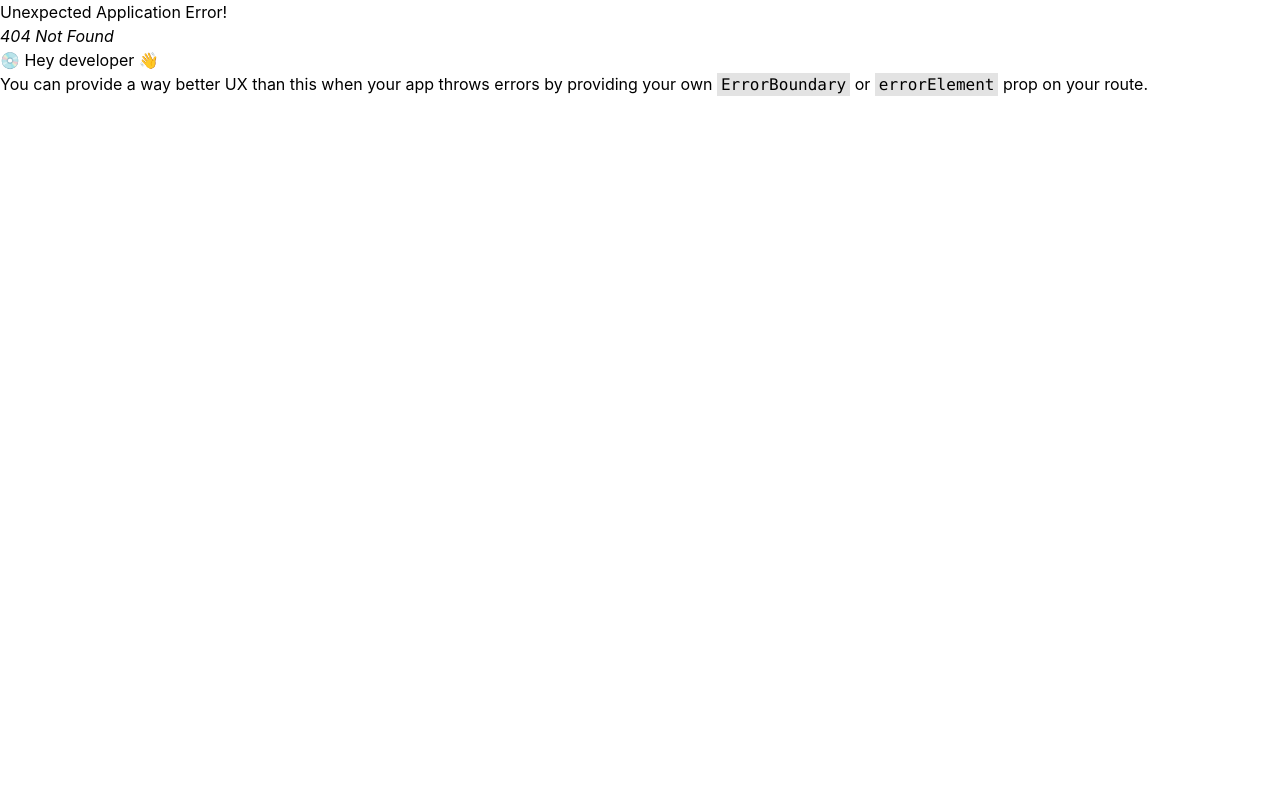
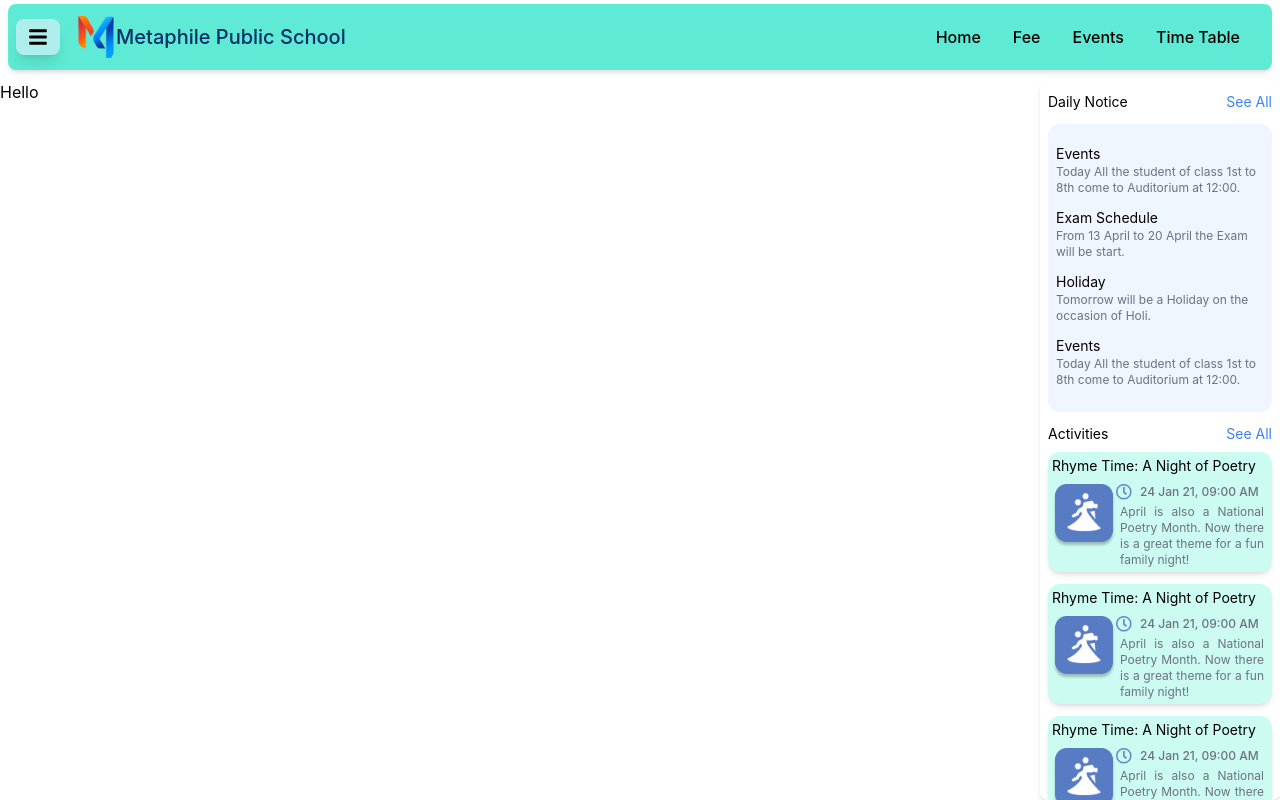
Before and after one commit to TheMetaphile/ERP, a React (Vite) app: page /Admin-Dashboard/Teachers/Profile in a window 1280 px wide. Before the commit this address had no page. Built offline with nearby package versions, Linux system fonts and the light colour scheme; grey boxes are pictures that could not be loaded.

Commit message:
teacher profile route added

```diff
--- /dev/null
+++ b/src/AdminComponents/Teachers/utils/TeacherProfile.jsx
@@ -0,0 +1,11 @@
+import React from "react";
+
+export default function TeacherProfile(){
+    return(
+        <>
+         <div>
+            Hello
+         </div>
+        </>
+    )
+}
--- a/src/routes.jsx
+++ b/src/routes.jsx
@@ -33,6 +33,7 @@ import Inbox from "./components/notification/utils/Inbox.jsx";
 import Archived from "./components/notification/utils/Archived.jsx";
 import Leave from "./components/leave/leave.jsx";
 import AllTeachers from "./AdminComponents/Teachers/AllTeachers.jsx";
+import TeacherProfile from "./AdminComponents/Teachers/utils/TeacherProfile.jsx";
 
 const router = createBrowserRouter([
   {
@@ -191,6 +192,11 @@ const router = createBrowserRouter([
         element: <AllTeachers />,
         children:[]
       },
+      {
+        path: "/Admin-Dashboard/Teachers/Profile",
+        element: <TeacherProfile />,
+        children:[]
+      },
     ]
   }
 
```
